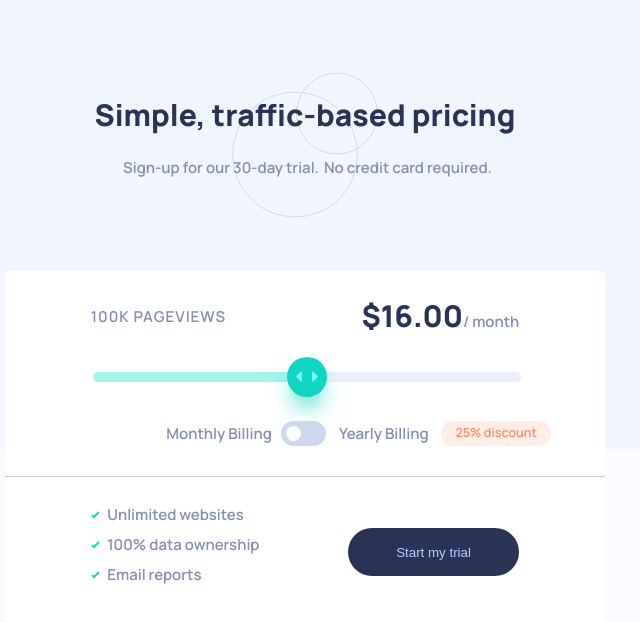
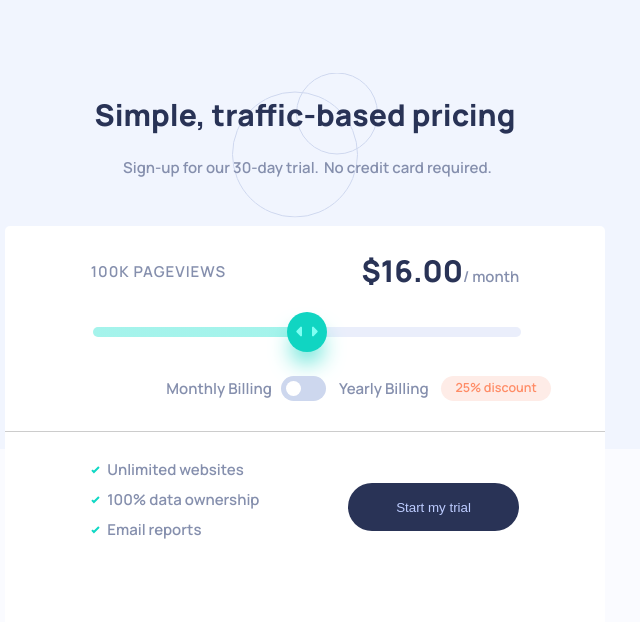
Before and after one commit to nicyuvi/interactive-pricing-component-solution, a React (Create React App) app: page / in a window 1536 px wide. Shown: the top 622 px of the page, without its empty margins (463-1103 px from the left). Built offline with nearby package versions, Linux system fonts and the light colour scheme.

Commit message:
Refactor flex grid to single utility class

```diff
--- a/src/App/PricingComponent.js
+++ b/src/App/PricingComponent.js
@@ -26,7 +26,7 @@ function PricingComponent() {
         billingPricesToggle={billingPricesToggle}
       />
       <hr className='pricing-container__block' />
-      <div className='footer-container'>
+      <div className='footer-container flex-grid'>
         <FooterText />
         <CTAButton />
       </div>
--- a/src/App/Slider.js
+++ b/src/App/Slider.js
@@ -50,7 +50,7 @@ function Slider({ yearlyBilling }) {
   }, [sliderValue, yearlyBilling]);
 
   return (
-    <div className='slider-container'>
+    <div className='slider-container flex-grid'>
       <p className='slider-container__text pricing-container__group'>
         <span>{pageViews}</span>
       </p>
--- a/src/index.css
+++ b/src/index.css
@@ -410,6 +410,15 @@ input[type='range']::-webkit-slider-thumb {
 
 /* desktop layout */
 @media only screen and (min-width: 1440px) {
+  .flex-grid {
+    display: grid;
+    grid-template-columns: repeat(7, 1fr);
+    grid-template-rows: repeat(2, 1fr);
+    gap: 0px;
+    justify-content: flex-start;
+    align-items: center;
+  }
+
   .main-container {
     width: 600px;
   }
@@ -422,15 +431,6 @@ input[type='range']::-webkit-slider-thumb {
 
   .header-container__subtitle p {
     margin-left: 5px;
-  }
-
-  /* flex grid */
-  .slider-container {
-    display: grid;
-    grid-template-columns: repeat(7, 1fr);
-    grid-template-rows: repeat(2, 1fr);
-    gap: 0px;
-    align-items: center;
   }
 
   .slider-container__text {
@@ -460,11 +460,6 @@ input[type='range']::-webkit-slider-thumb {
   }
 
   .footer-container {
-    display: grid;
-    grid-template-columns: repeat(7, 1fr);
-    grid-template-rows: repeat(1, 1fr);
-    gap: 0px;
-    align-items: center;
     margin: 0;
     width: 100%;
   }
```
